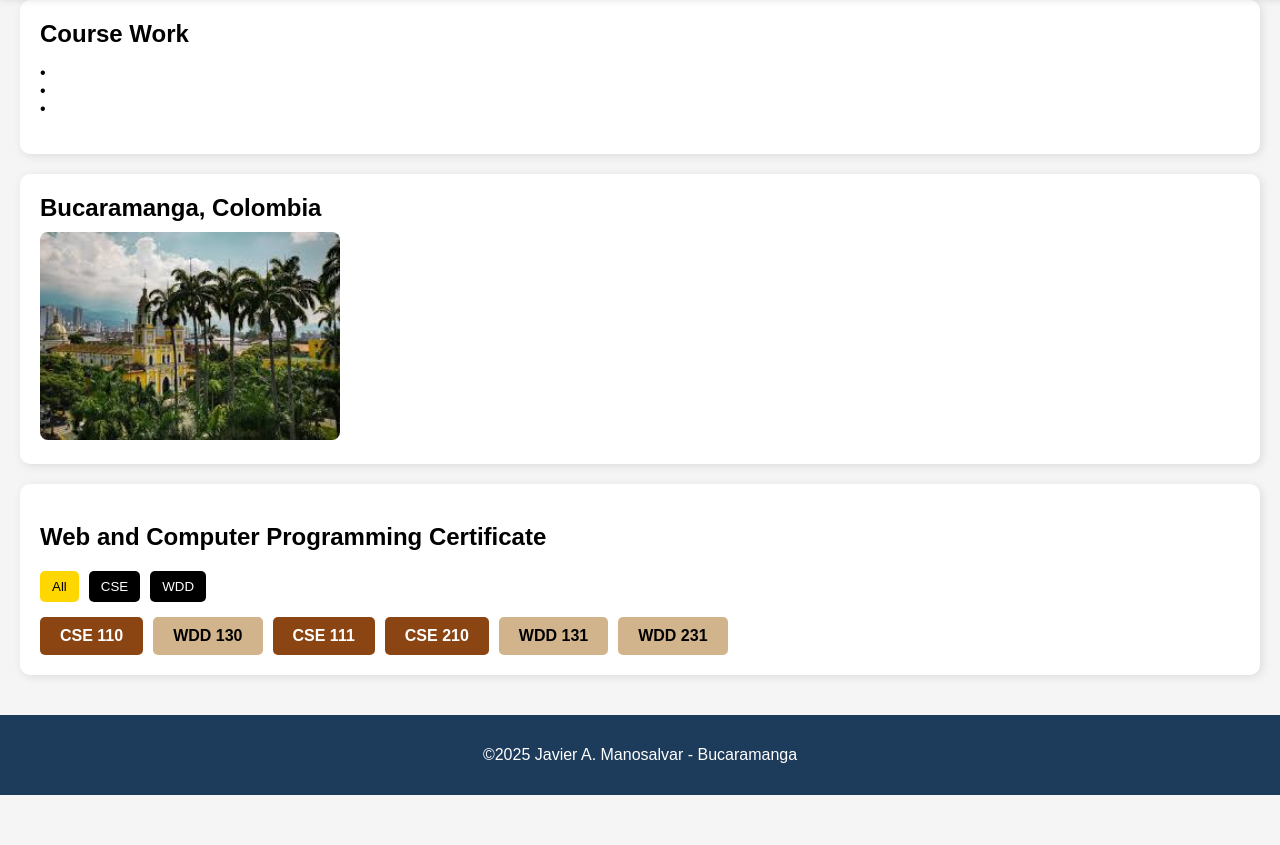
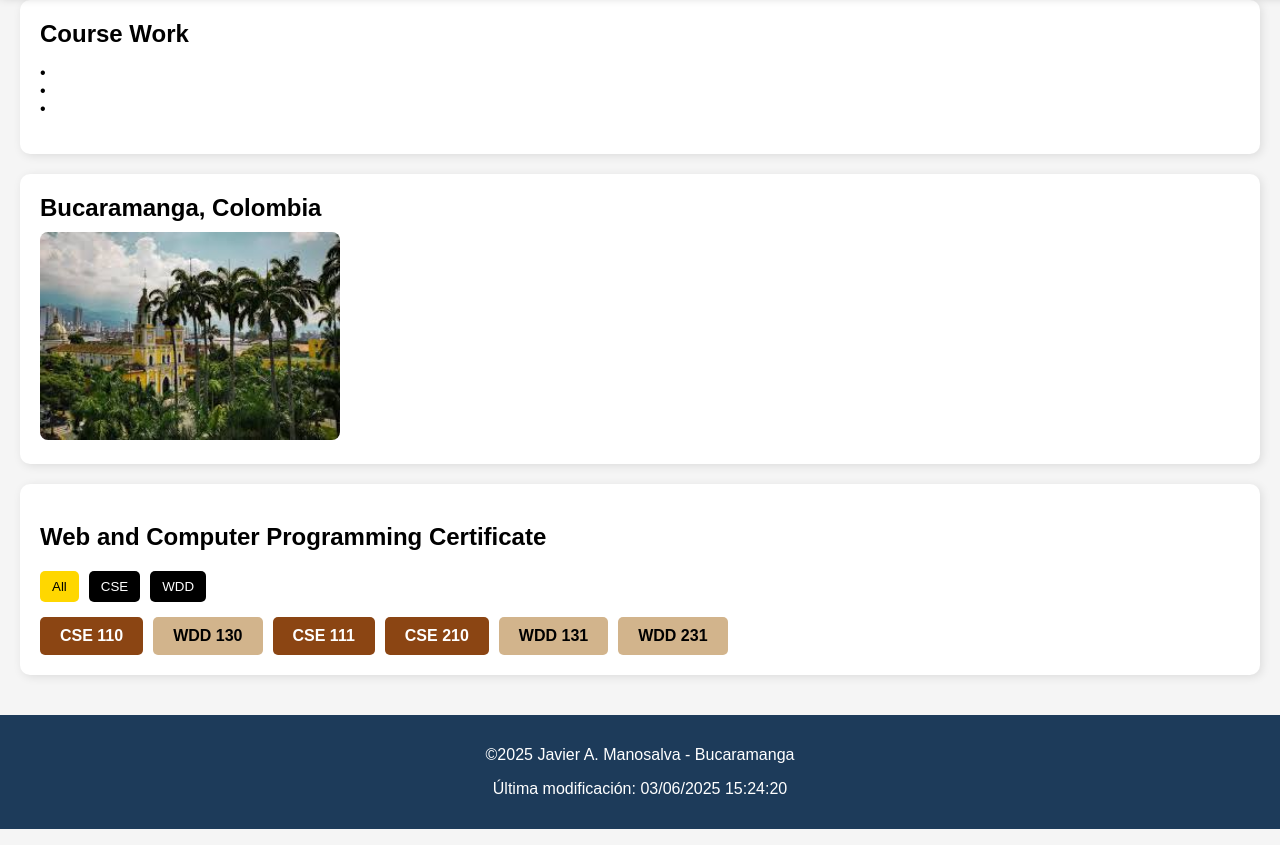
Before and after one commit to Byuxavi/WDD231, a plain HTML site: page index.html in a window 1280 px wide. Shown: the part 91-936 px from the top of the page. Before the commit the page ends 886 px from the top, so only its background shows below. Drawn offline with Linux system fonts and the light colour scheme.

Commit message:
updatejs

```diff
--- a/index.html
+++ b/index.html
@@ -66,6 +66,7 @@
     </footer>
 
     <script src="scripts/script.js" defer></script>
+    <span id="last-modified"></span></p>
 
 </body>
 </html>
--- a/scripts/script.js
+++ b/scripts/script.js
@@ -49,4 +49,12 @@ document.addEventListener("DOMContentLoaded", () => {
             this.style.transform = "scale(1)";
         });
     });
+
+const year = new Date().getFullYear();
+document.querySelector("footer p").innerHTML = `©${year} Javier A. Manosalva - Bucaramanga`;
+
+
+const lastModified = document.lastModified;
+document.getElementById("lastModified").textContent = `Última modificación: ${lastModified}`;
+
 });
```
